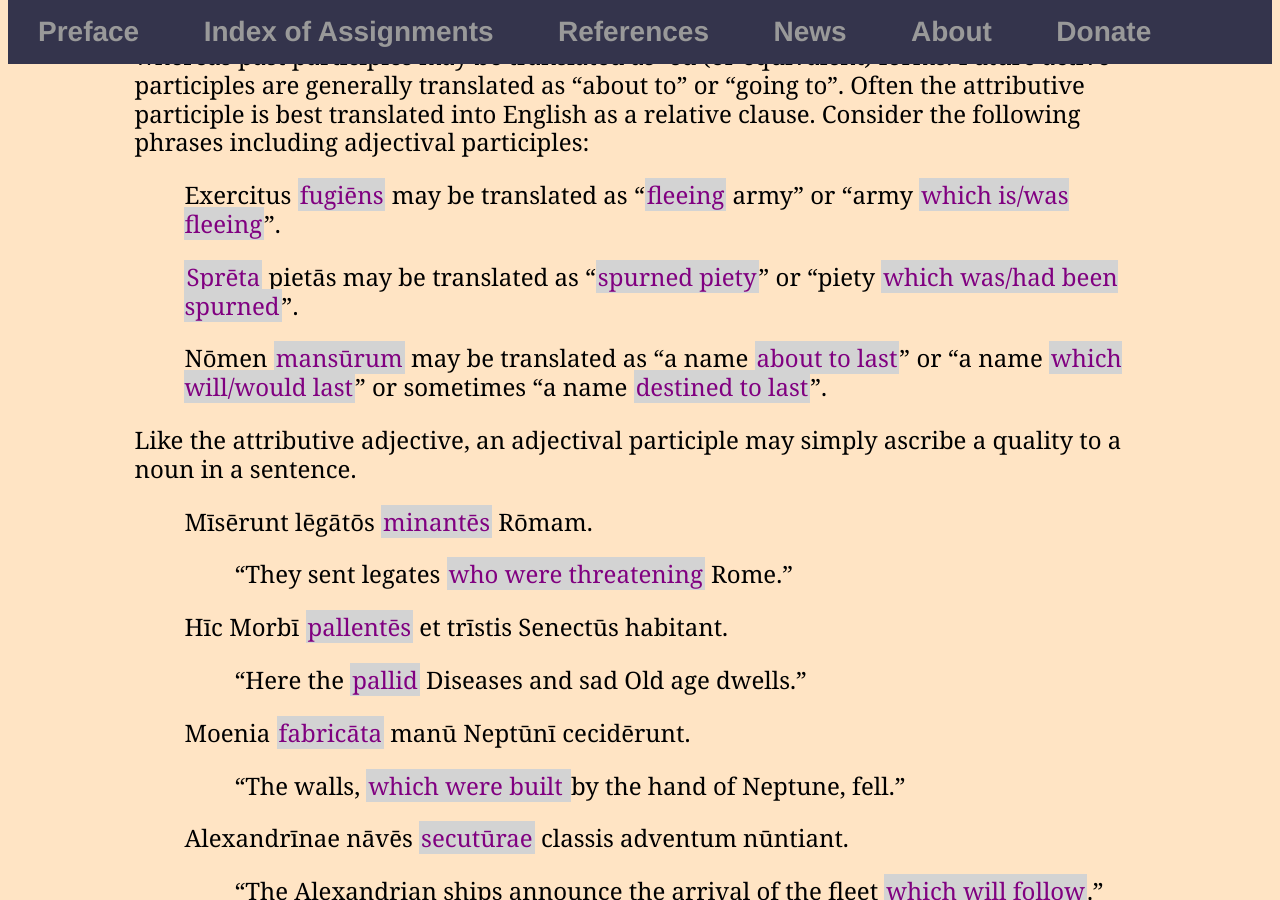
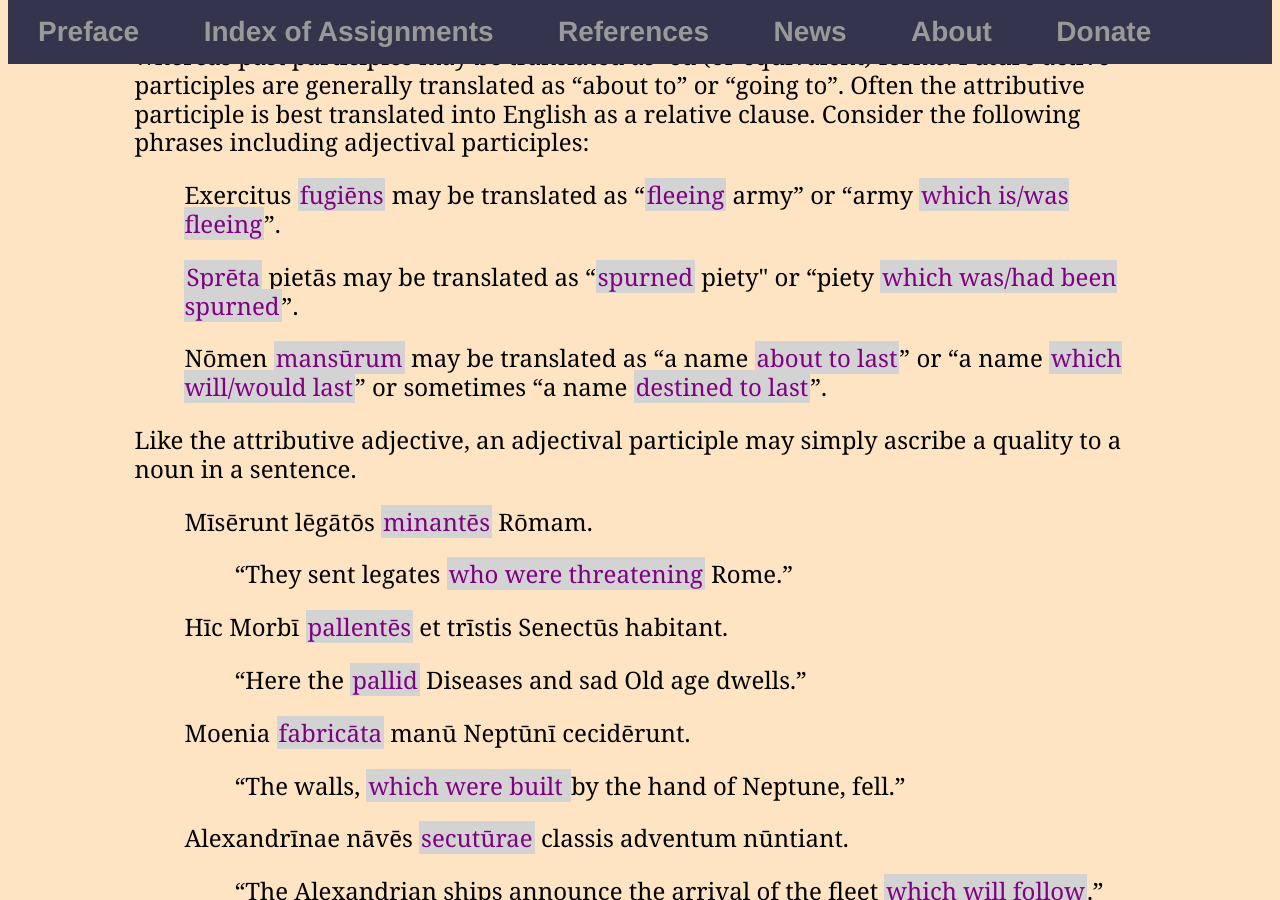
Before and after one commit to AlanCFleming82/AlanCFleming82.github.io, a Jekyll site: the page built from Assignments/1_Adjectival_participle.html, in a window 1280 px wide and 900 px high, scrolled down 449 px. Built offline with Jekyll 4.4.1, drawn with Linux system fonts in a browser that asks for light colours.

Commit message:
Update 1_Adjectival_participle.html

```diff
--- a/Assignments/1_Adjectival_participle.html
+++ b/Assignments/1_Adjectival_participle.html
@@ -9,7 +9,7 @@ title: 1 - Adjectival participles
 
 <div class="indent"><p>Exercitus <span class="underline">fugiēns</span> may be translated as “<span class="underline">fleeing</span> army” or “army <span class="underline">which is/was fleeing</span>”.</p>
 
-<p><span class="underline">Sprēta</span> pietās may be translated as “<span class="underline">spurned piety</span>” or “piety <span class="underline">which was/had been spurned</span>”.</p>
+<p><span class="underline">Sprēta</span> pietās may be translated as “<span class="underline">spurned</span> piety" or “piety <span class="underline">which was/had been spurned</span>”.</p>
 
 <p>Nōmen <span class="underline">mansūrum</span> may be translated as “a name <span  class="underline">about to last</span>” or “a name <span class="underline">which will/would last</span>” or sometimes “a name <span class="underline">destined to last</span>”.</p></div>
 
```
